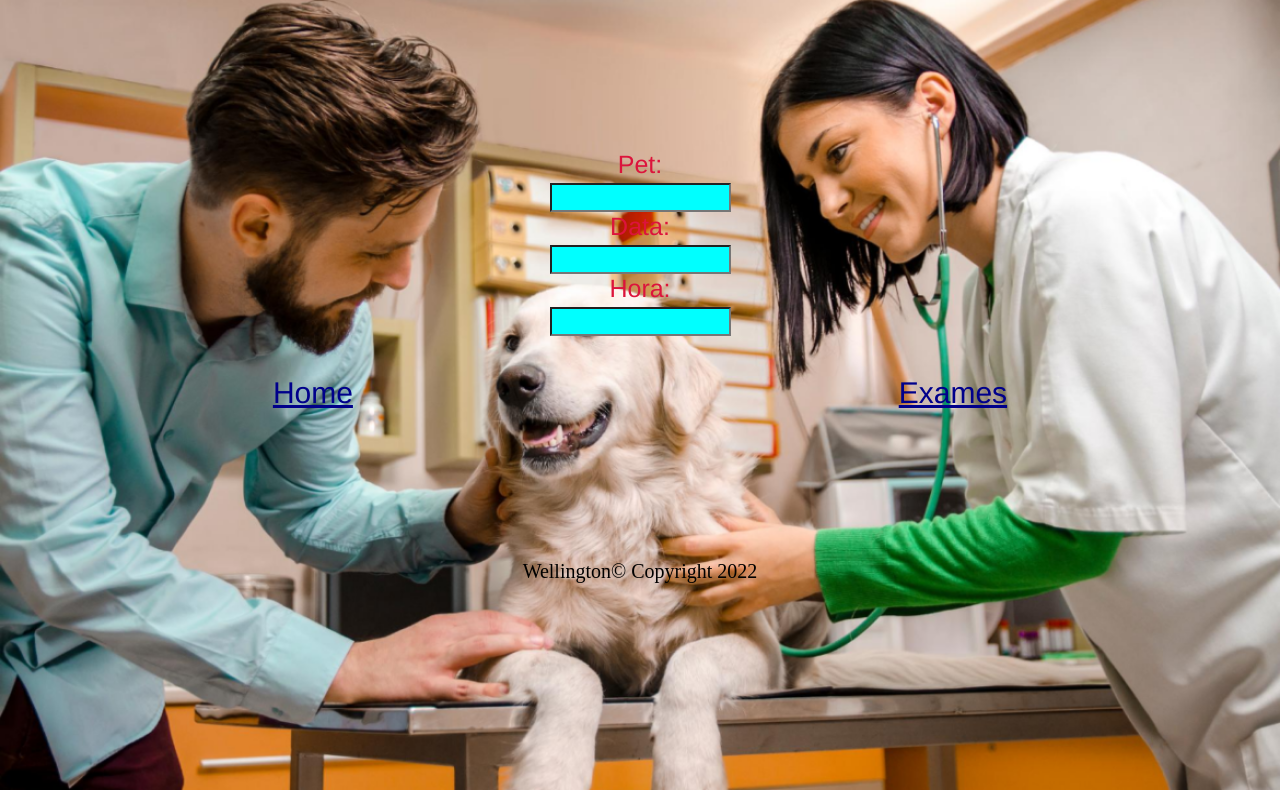
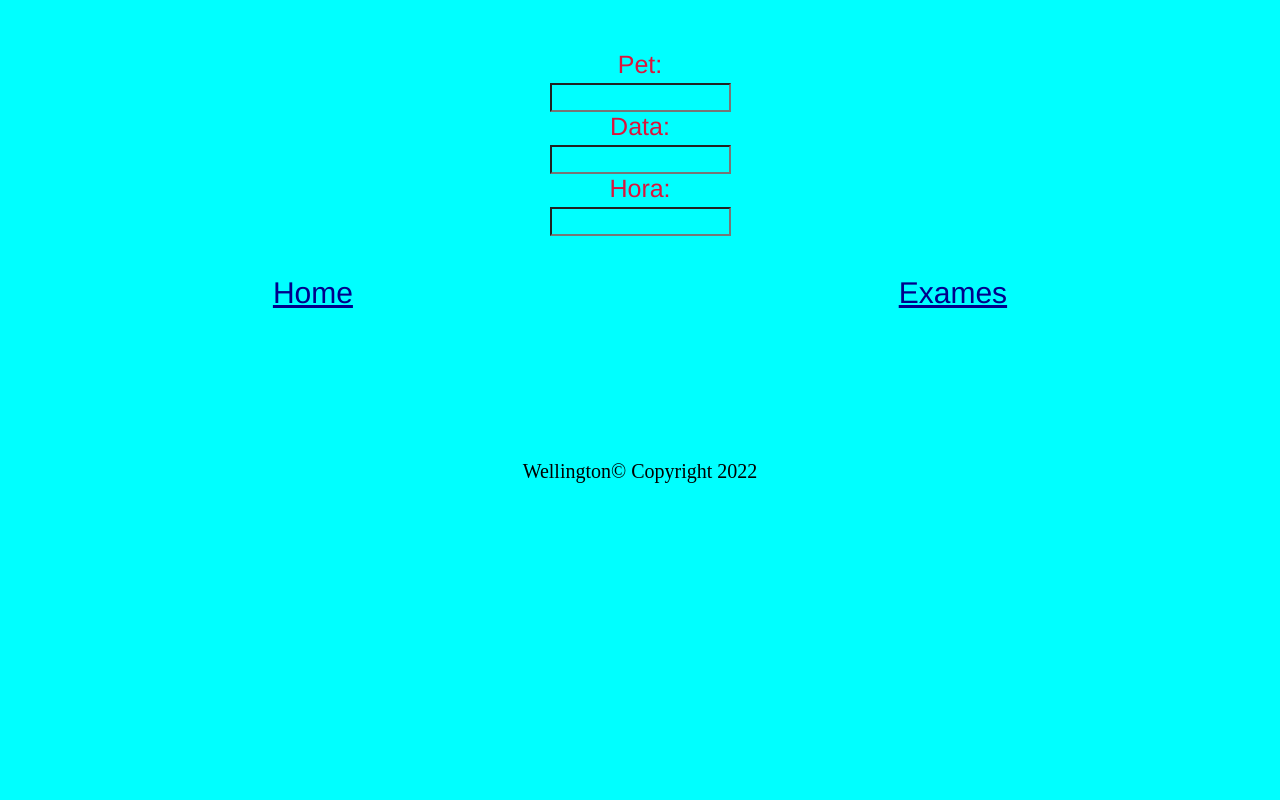
Before and after one commit to WellingtondeSouzaSaturnino/AnimalHospital, a plain HTML site: page assets/indexConsulta.html in a window 1280 px wide. Drawn offline with Linux system fonts and the light colour scheme.

Commit message:
Troca de fundo para cor solida

```diff
--- a/styles/styleConsultas.css
+++ b/styles/styleConsultas.css
@@ -3,13 +3,8 @@
     padding: 0;
 }
 body{
-    display: table;
-    width: 100%;
-    height: 590px;
-    padding: 100px 0;
-    background-image: url("../img/consulta1.jpg");
-    background-repeat: no-repeat;
-    background-size: 100% 100%;
+
+    background-color:aqua;
 }
 form{
     /* display: flex; */
```
